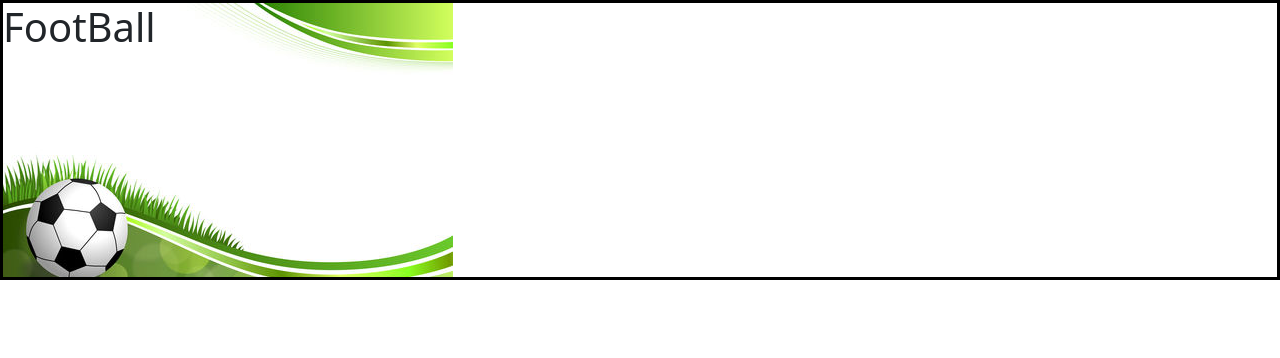
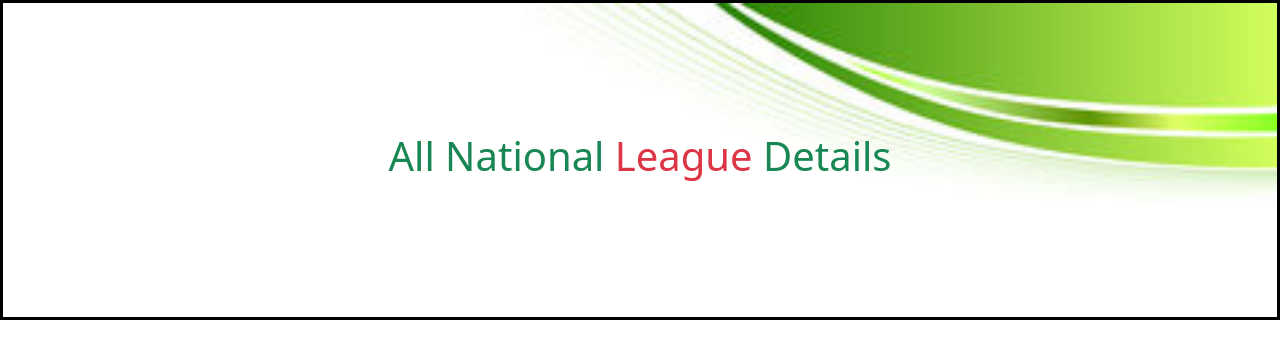
Before and after one commit to Abdullah-Al-Akash/sportsDB, a plain HTML site: page index.html in a window 1280 px wide. Drawn offline with nearby package versions, Linux system fonts and the light colour scheme; no server answers.

Commit message:
Update bg Image

```diff
--- a/index.html
+++ b/index.html
@@ -16,7 +16,9 @@
 
 <body>
         <section id="header" class="fixed-top">
-                <h1>FootBall</h1>
+                <div class="d-flex justify-content-center align-items-center h-100">
+                        <h1 class="text-success">All National <span class="text-danger">League</span> Details</h1>
+                </div>
         </section>
         <!-- Dynamic Value -->
         <section class="container main-section">
--- a/style.css
+++ b/style.css
@@ -1,7 +1,7 @@
 #header {
         background-image: url(images/bg.png);
-        height: 35vh;
-        /* width: 50vh; */
+        height: 40vh;
+        background-size: cover;
         background-repeat: no-repeat;
         border: 3px solid black;
 }
```
